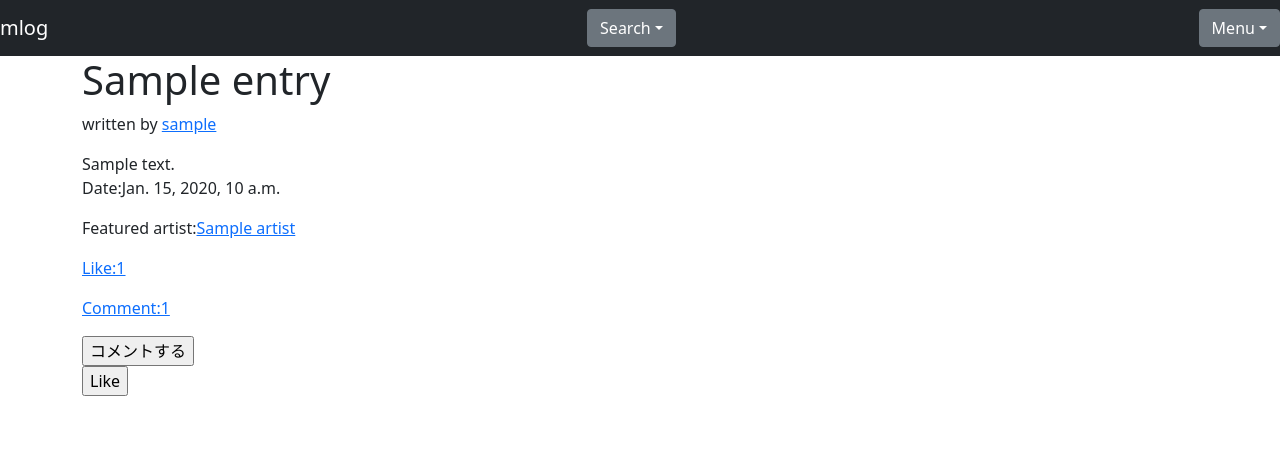
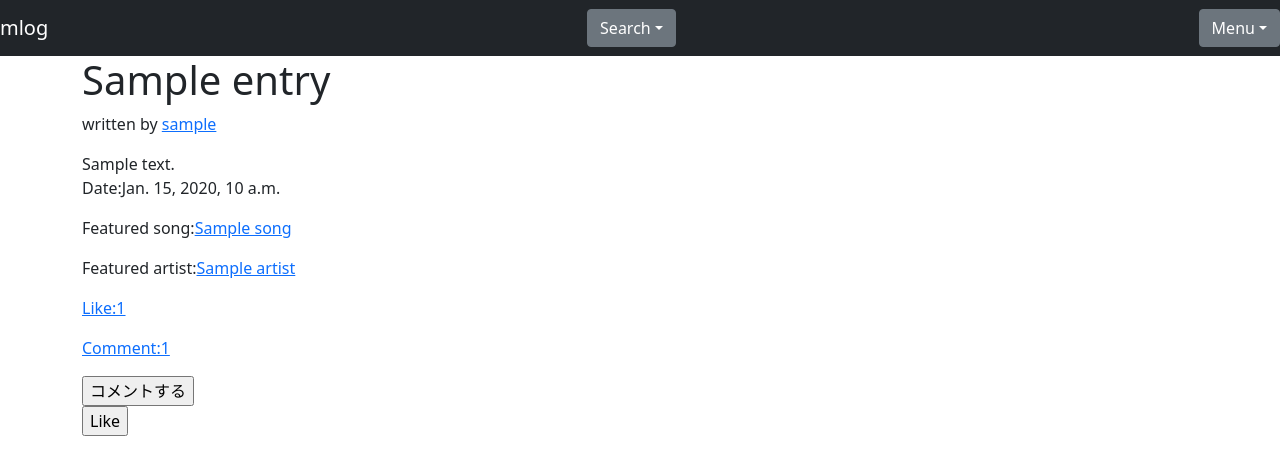
Before and after one commit to yuki-tamaribuchi/mlog, a Django app: page /detail/1/ in a window 1280 px wide. Shown: the top 475 px of the page. Run offline with Django 3.2, Linux system fonts and the light colour scheme; tables that the repository leaves empty hold one stand-in row (values such as "Sample post"); some libraries are stand-ins or nearby versions.

Commit message:
Add link to song detail

```diff
--- a/mlog_project/templates/mlog/entrydetail.html
+++ b/mlog_project/templates/mlog/entrydetail.html
@@ -8,7 +8,7 @@
 		{{entry.content}}
 
 		<p>Date:{{entry.date}}</p>
-
+		<p>Featured song:<a href="{% url 'mlog:songdetail' entry.song.id %}">{{entry.song.song_name}}</a></p>
 		<p>Featured artist:{% for artist in entry.song.artist.all %}<a href="{% url 'mlog:artistdetail' artist.artist_name_id %}">{{artist.artist_name}} </a> {% endfor %}</p>
 
 		<p><a href="{% url 'mlog:likelist' entry.id %}">Like:{{like}}</a></p>
```
